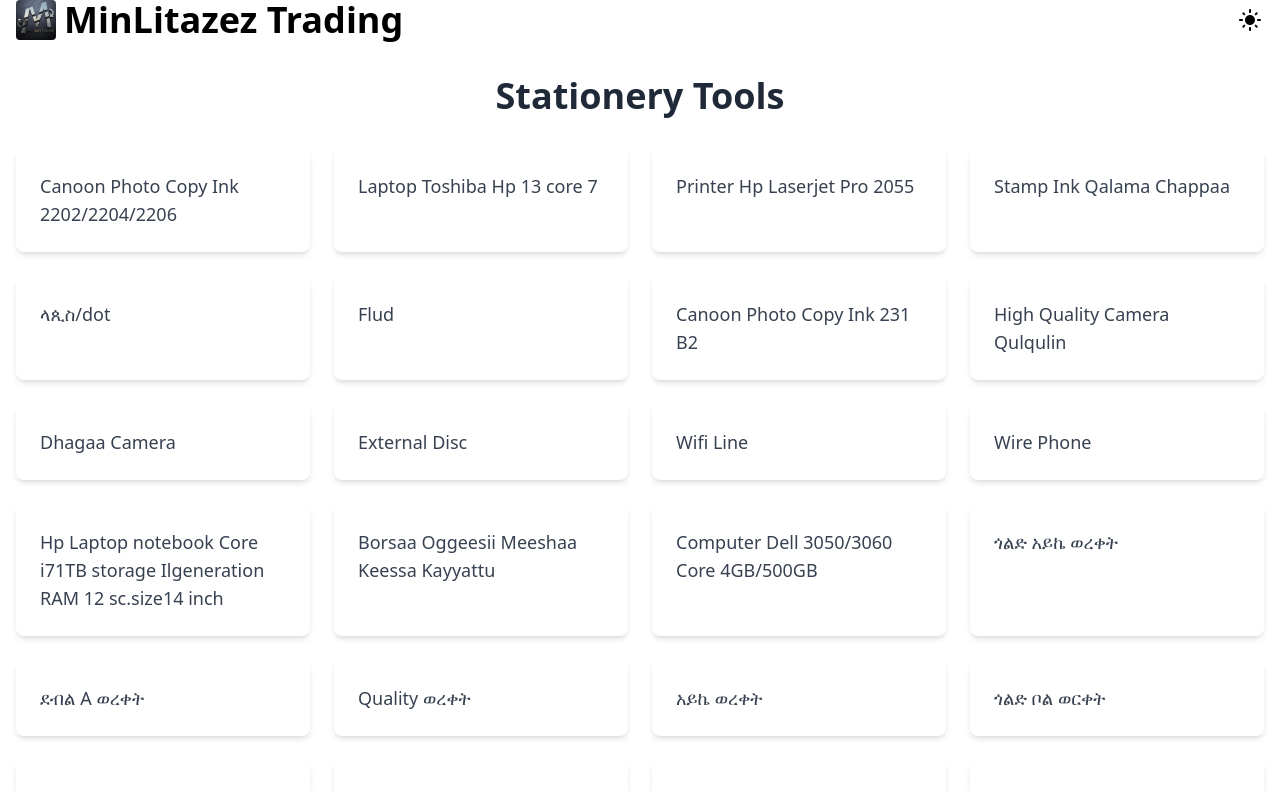
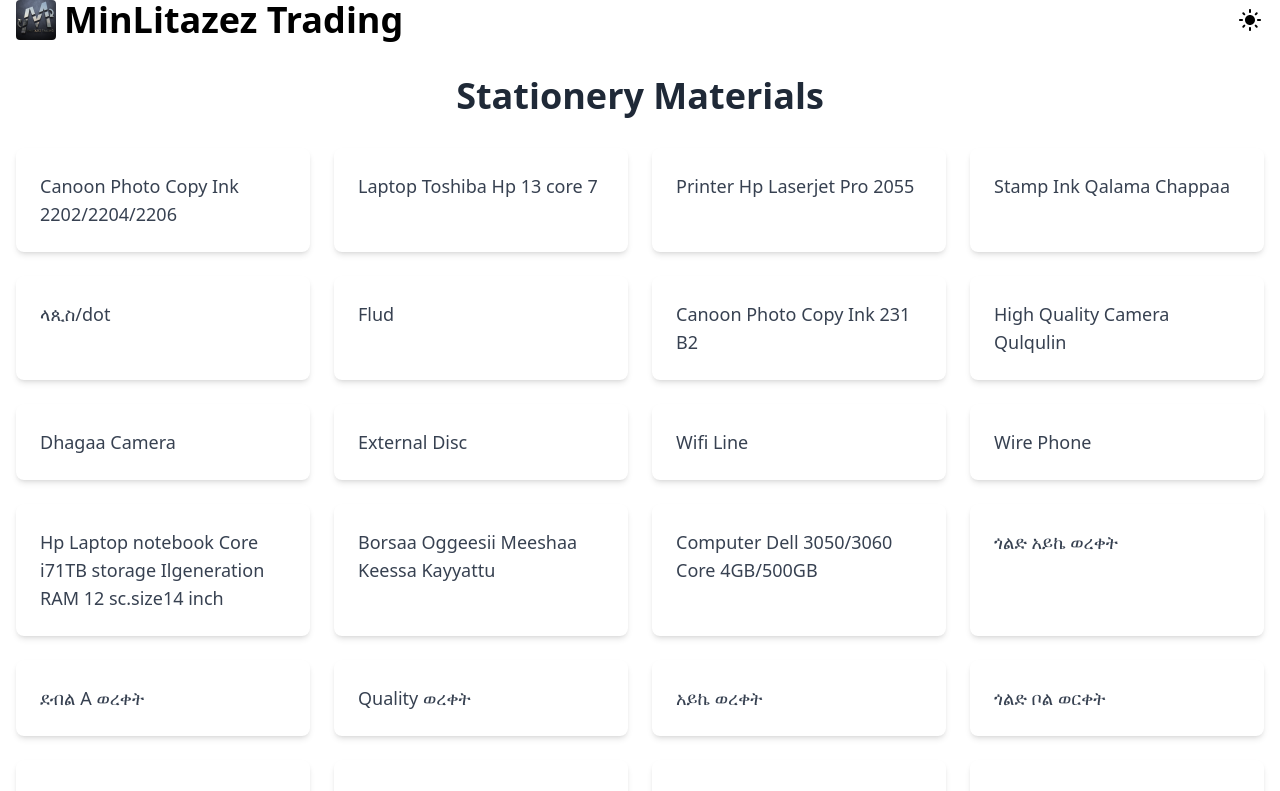
Before and after one commit to abdullah75f/MinLitazez, a React (Vite) app: page /stationery in a window 1280 px wide. Shown: the top 791 px of the page. Built offline with nearby package versions, Linux system fonts and the light colour scheme.

Commit message:
stationary page

```diff
--- a/src/pages/Home.tsx
+++ b/src/pages/Home.tsx
@@ -7,7 +7,7 @@
     return (
         <div>
             <h2 className="mb-5 text-5xl font-bold text-center text-accent">Coming Soon!!!</h2>
-            <h2 className="mb-5 text-5xl font-bold text-center text-red"> Serving you With pleasure</h2>
+            <h2 className="mb-5 text-5xl font-bold text-center text-red"> Serving you with pleasure</h2>
 
             <div>
                 <h3 className="text-3xl font-bold text-center">Services We give</h3>
--- a/src/pages/Sationery.tsx
+++ b/src/pages/Sationery.tsx
@@ -4,7 +4,7 @@
 const Stationery = () => {
     return (
         <div className="py-10 mx-auto max-w-7xl">
-            <h1 className="mb-8 text-4xl font-bold text-center text-gray-800">Stationery Tools</h1>
+            <h1 className="mb-8 text-4xl font-bold text-center text-gray-800">Stationery Materials</h1>
             <div className="grid grid-cols-1 gap-6 sm:grid-cols-2 md:grid-cols-3 lg:grid-cols-4">
                 {ListOfStationeryTools.map((product, index) => (
                     <div
```
